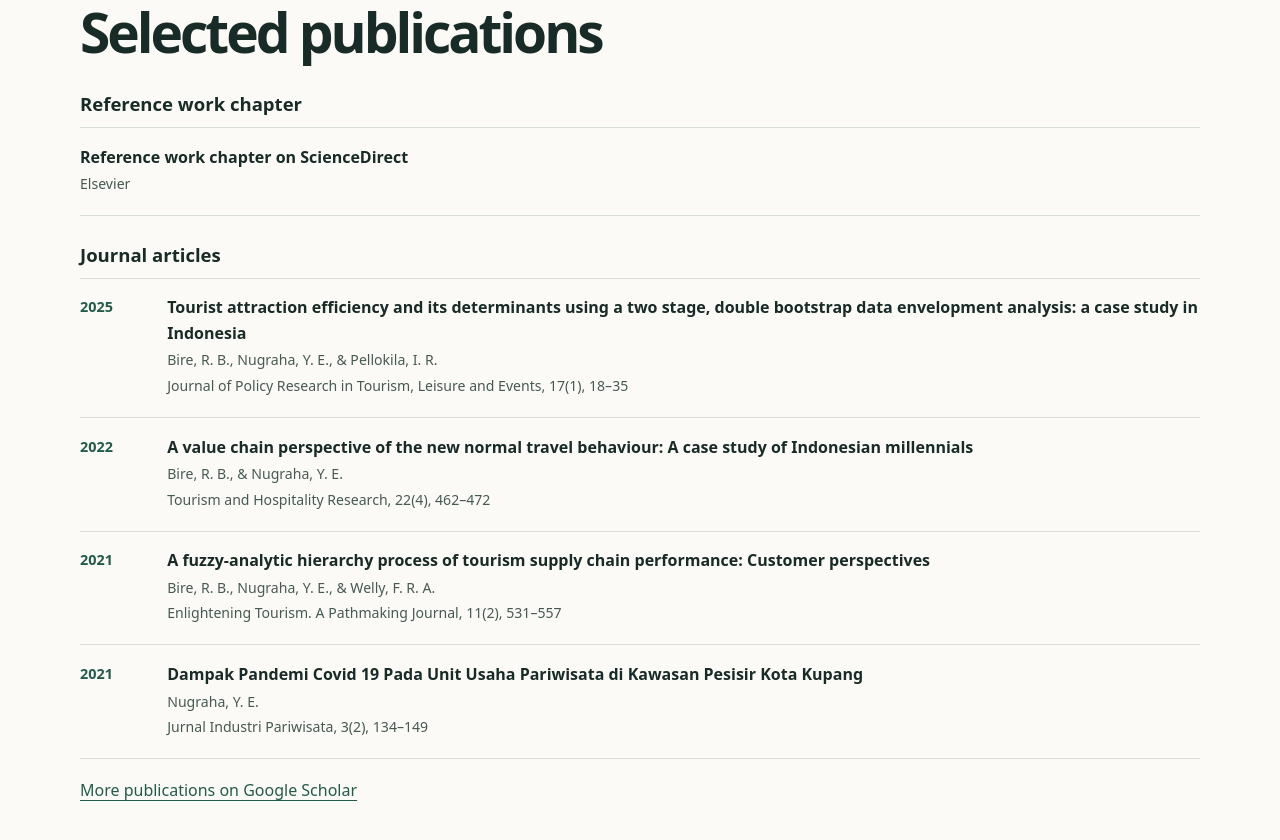
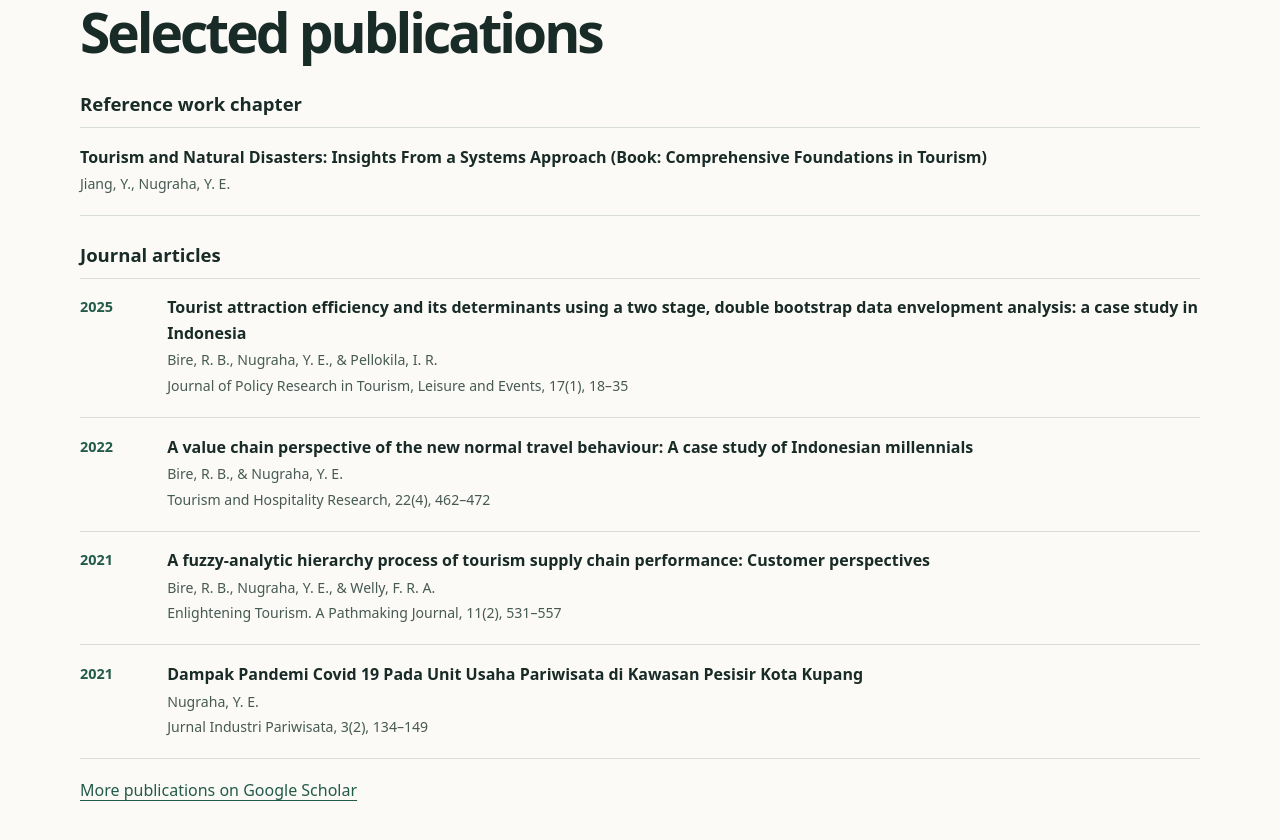
Before and after one commit to yudhaekanugraha/OnlineCV, a plain HTML site: page index.html in a window 1280 px wide. Shown: the part 1262-2102 px from the top of the page. Drawn offline with Linux system fonts and the light colour scheme.

Commit message:
Update index.html
We added the book chapter (missing)

```diff
--- a/index.html
+++ b/index.html
@@ -179,7 +179,7 @@
       <div class="section-head"><h2 id="publications-title">Selected publications</h2></div>
       <h3 class="group-title">Reference work chapter</h3>
       <ul class="pub-list">
-          <li class="paper" style="grid-template-columns: 1fr"><div><a href="https://www.sciencedirect.com/science/chapter/referencework/pii/B978044327698900074X?via%3Dihub">Reference work chapter on ScienceDirect</a><span class="meta">Elsevier</span></div></li>
+          <li class="paper" style="grid-template-columns: 1fr"><div><a href="https://doi.org/10.1016/B978-0-443-27698-9.00074-X">Tourism and Natural Disasters: Insights From a Systems Approach (Book: Comprehensive Foundations in Tourism)</a><span class="meta">Jiang, Y., Nugraha, Y. E.</span></div></li>
       </ul>
       <h3 class="group-title">Journal articles</h3>
       <ul class="pub-list">
```
